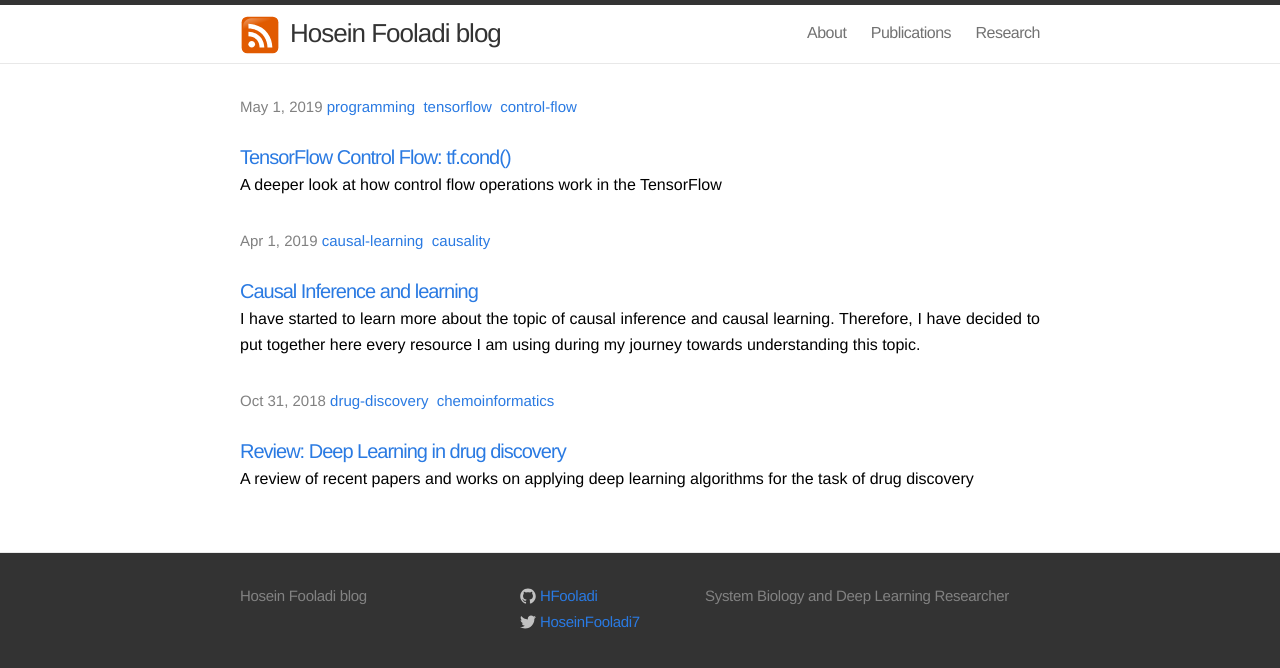
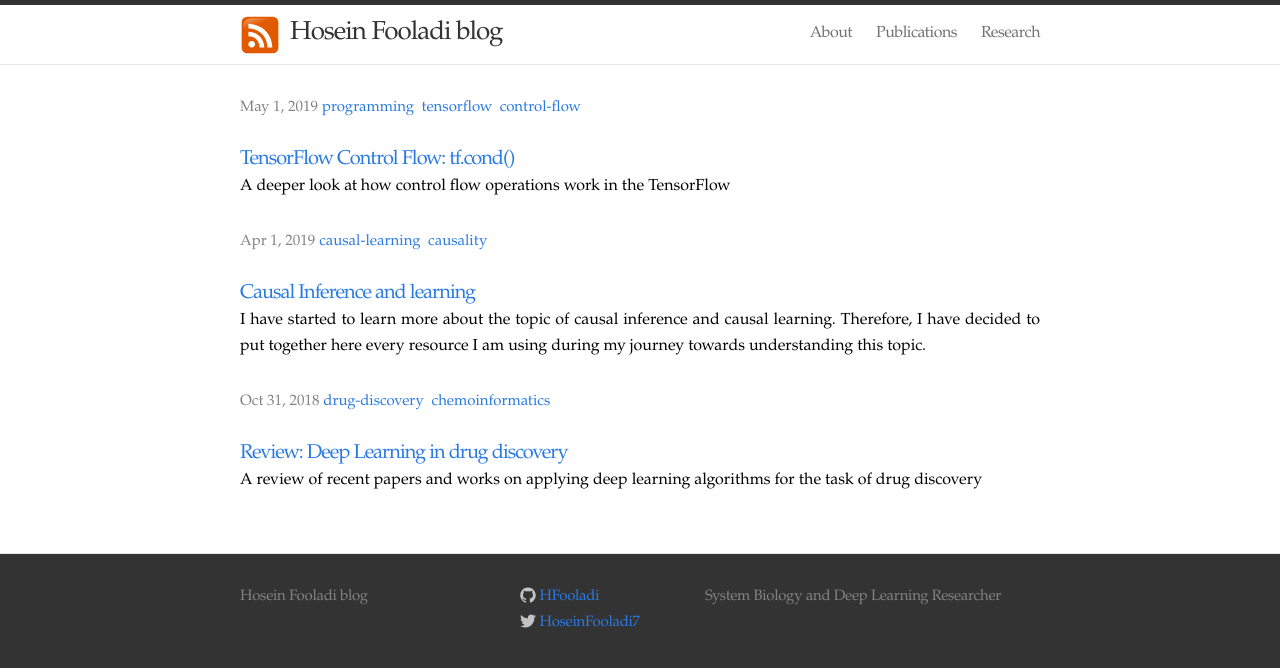
Before and after one commit to HFooladi/HFooladi.github.io, a Jekyll site: the page built from index.html, in a window 1280 px wide. Shown: the top 668 px of the page. Built offline with Jekyll 4.4.1, drawn with Linux system fonts in a browser that asks for light colours.

Commit message:
Update main.css

```diff
--- a/css/main.css
+++ b/css/main.css
@@ -10,7 +10,7 @@ html, body { height: 100%; }
 
 body {
     text-align: justify;
-    font-family: et-book, "Helvetica Neue", Helvetica, Arial, sans-serif;
+    font-family: et-book, Palatino, "Palatino Linotype", "Palatino LT STD", "Book Antiqua", Georgia, serif;
     font-size: 16px;
     line-height: 26px;
     font-weight: 300;
```
